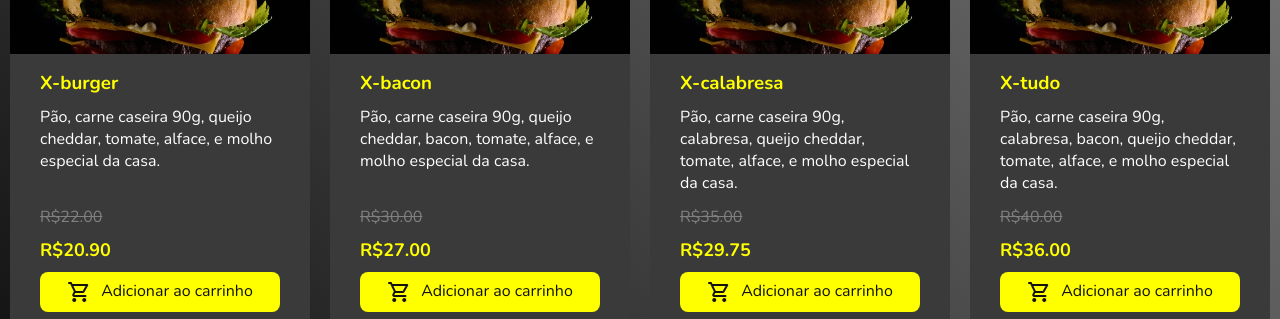
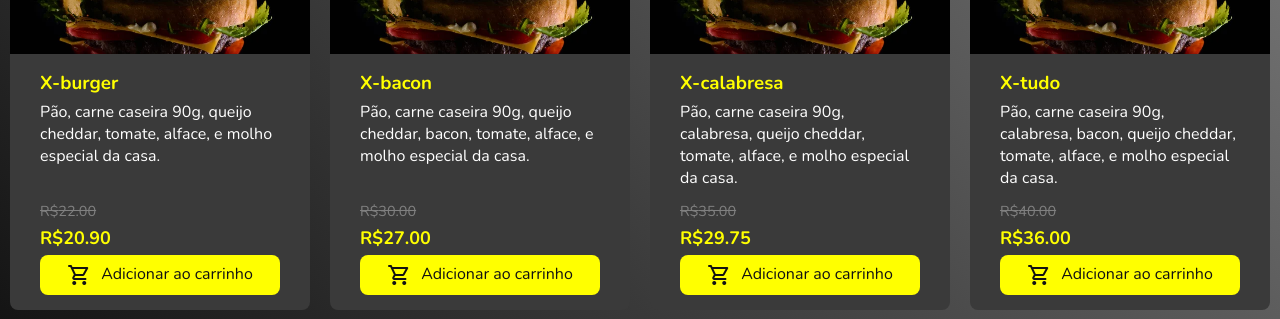
Before and after one commit to AndreinaLima/atividade-semana4, a React (Vite) app: page / in a window 1280 px wide. Shown: the part 1370-1689 px from the top of the page. Built offline with nearby package versions, Linux system fonts and the light colour scheme; a web font is replaced by a local one.

Commit message:
Alterando tamanho da fonte do preço

```diff
--- a/src/components/Card.css
+++ b/src/components/Card.css
@@ -14,6 +14,7 @@
 .card .grifado {
   text-decoration: line-through;
   color: grey;
+  font-size: .9rem;
 }
 
 .card button {
@@ -39,7 +40,7 @@
 .card h3, .card p, .card h4 {
   width: 80%;
   margin: auto;
-  padding-bottom: 10px;
+  padding-bottom: 5px;
 }
 
 .card h3, .card h4 {
```
